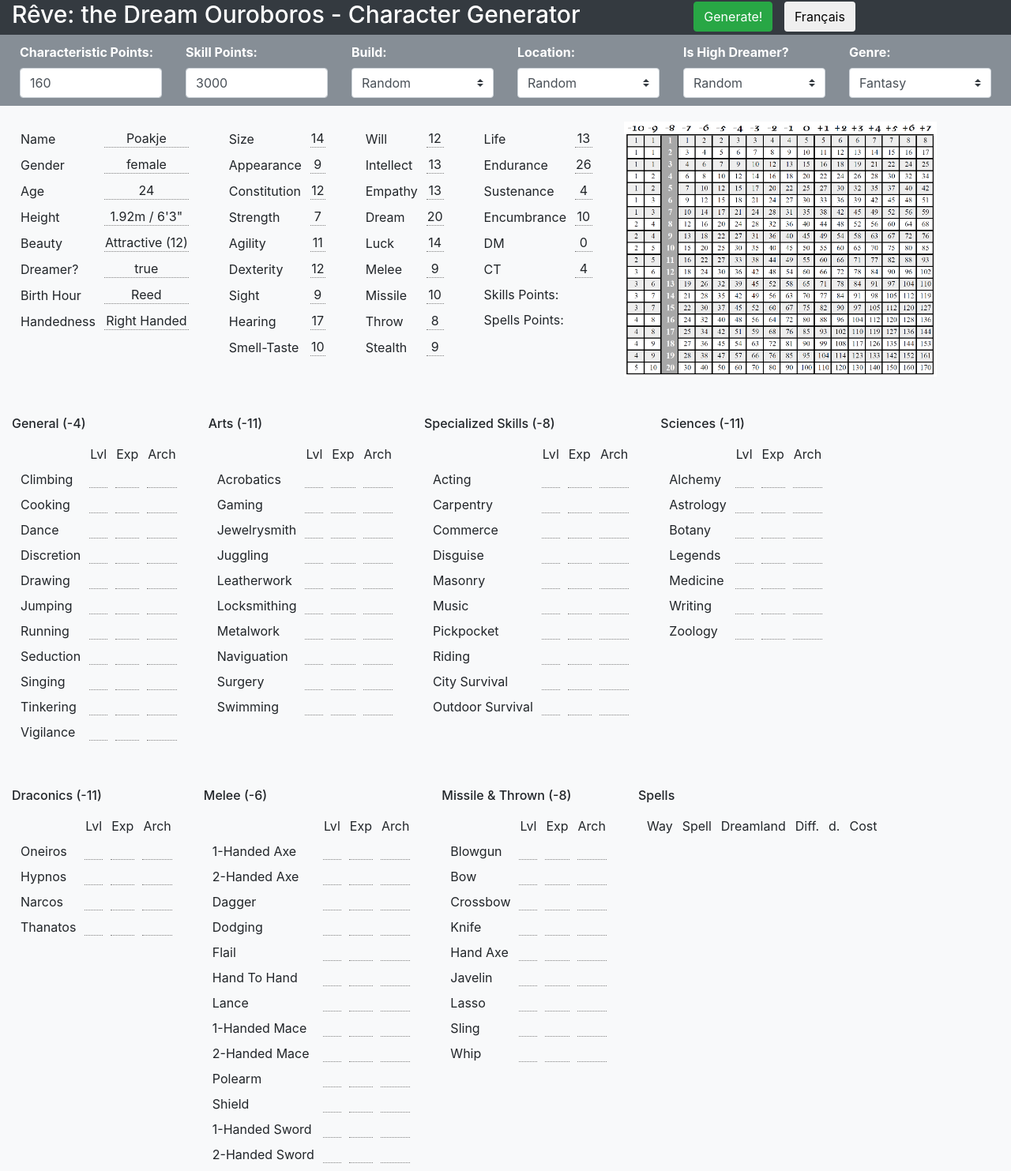
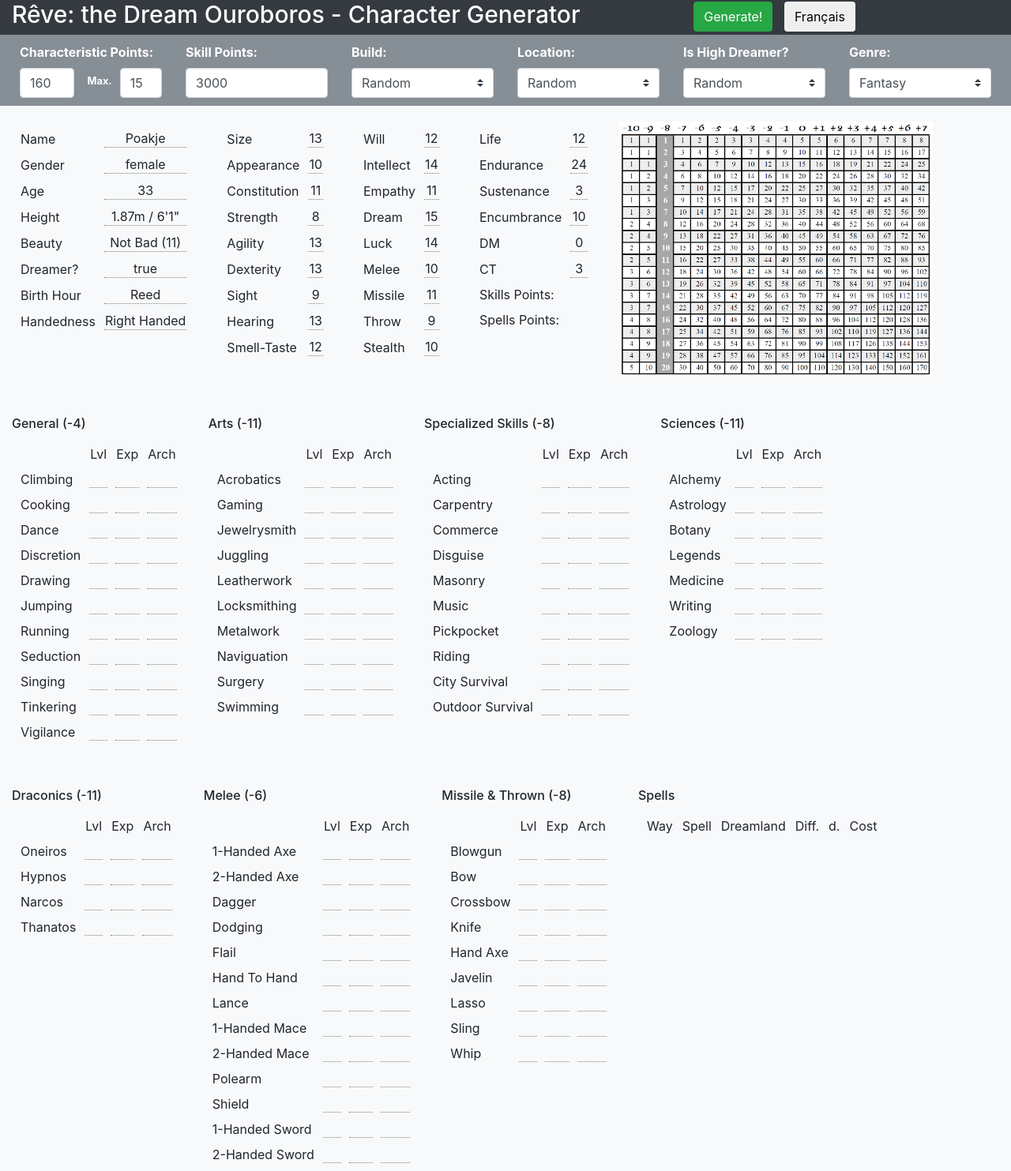
Before and after one commit to the-french-gm/Reve-the-Dream-Ouroboros, a Jekyll site: the page built from pages/index.html, in a window 1280 px wide. Shown: the whole page at 79% size. Built offline with Jekyll 4.4.1, drawn with Linux system fonts in a browser that asks for light colours; some of the changed lines change nothing that is shown.

Commit message:
fixed all the bugs and introduced more settings

```diff
--- a/assets/css/pages/chargen.css
+++ b/assets/css/pages/chargen.css
@@ -34,6 +34,16 @@
     margin-bottom: 0;
 }
 
+label.max {
+    width: 100%;
+    height: 35px;
+    padding: 0;
+    text-align: right;
+    vertical-align: middle;
+    margin:0;
+    padding-top: 7px;
+}
+
 .generator-settings {
     padding: 10px;
 }
--- a/assets/js/chargen/characteristics.js
+++ b/assets/js/chargen/characteristics.js
@@ -209,27 +209,33 @@
  *
  */
 function generateCharacteristics(settings) {
-    var total_points = settings['characteristic-points'];
-    var max_points = (15 + (total_points - 160));
-    var min_points = (6 + (total_points - 160));
+    var total_points = parseInt(settings['characteristic-points']);
+    var max_points = parseInt(settings['max-characteristic-points']);
+    var min_points = 6;
+
+    if(max_points < min_points) {
+        max_points = min_points;
+    }
 
     var characteristics = {
-        'size' : 0,
-        'appearance' : 0,
-        'constitution' : 0,
-        'strength' : 0,
-        'agility' : 0,
-        'dexterity' : 0,
-        'sight' : 0,
-        'hearing' : 0,
-        'smell-taste' : 0,
-        'will' : 0,
-        'intellect' : 0,
-        'empathy' : 0,
-        'dream' : 0,
-        'luck' : 0,
+        'size' : min_points,
+        'appearance' : min_points,
+        'constitution' : min_points,
+        'strength' : min_points,
+        'agility' : min_points,
+        'dexterity' : min_points,
+        'sight' : min_points,
+        'hearing' : min_points,
+        'smell-taste' : min_points,
+        'will' : min_points,
+        'intellect' : min_points,
+        'empathy' : min_points,
+        'dream' : min_points,
+        'luck' : min_points,
         'beauty' : 10
     }
+
+    total_points -= (min_points * 14);
 
     /*
      * High dreamers are maxed out on Dream.
@@ -258,7 +264,7 @@
 
             // strength cannot be higher than size + 4.
             // this also means that size must always be calculated before strength!!
-            if((characteristic == "strength") && value == (characteristics['size'] + 4)) {
+            if((characteristic == "strength") && value >= (characteristics['size'] + 4)) {
                 value = (characteristics['size'] + 4);
             }
 
@@ -269,8 +275,11 @@
     /*
      * We randomly add any remaining points to the primary characteristics
      */
-    while(total_points != 0) {
-        key = Object.keys(characteristics)[getRandomInt(0, Object.keys(characteristics).length - 1)];
+    var chars = Object.keys(characteristics);
+
+    while((total_points != 0)) {
+        key = chars[getRandomInt(0, chars.length - 1)];
+        current_value = characteristics[key];
 
         // we reduce the chances of spending points on beauty by half
         if((key == "beauty") && (Math.random() >= 0.50)) {
@@ -278,27 +287,27 @@
         }
 
         // strength cannot be higher than size + 4
-        if((key == "strength") && characteristics[key] == (characteristics['size'] + 4)) {
+        if(key == "strength") {
+            if(current_value == (characteristics['size'] + 4)) {
+                chars = removeItemFromArray(chars, "strength");
+                continue;
+            }
+        }
+
+        // size cannot be more than 15
+        var max_size;
+        if((key == "size") && current_value == 15) {
+            chars = removeItemFromArray(chars, "size");
             continue;
         }
 
-        // size cannot be more than 15
-        if((key == "size") && characteristics[key] == 15) {
+        if(current_value == max_points) {
+            chars = removeItemFromArray(chars, key);
             continue;
         }
 
-        var inc;
-        if(characteristics[key] < min_points){
-            inc = min_points;
-        }
-        else {
-            inc = 1;
-        }
-
-        if(inc <= max_points) {
-            characteristics[key] += inc;
-            total_points -= inc;
-        }
+        characteristics[key]++;
+        total_points--;
     }
 
     // melee is the average of strength and agility, rounded down
--- a/assets/js/chargen/chargen.js
+++ b/assets/js/chargen/chargen.js
@@ -5,6 +5,7 @@
     var settings = {};
 
     settings['characteristic-points'] = $('.setting-characteristic-points').val();
+    settings['max-characteristic-points'] = $('.setting-max-characteristic-points').val();
     settings['skill-points'] = $('.setting-skill-points').val();
     settings['build'] = $('.setting-build option:selected').val().toLowerCase();
     settings['location'] = $('.setting-location option:selected').val().toLowerCase();
--- a/pages/index.html
+++ b/pages/index.html
@@ -26,7 +26,17 @@
             <div class="row bg-secondary generator-settings">
                 <div class="col-xs-12 col-md-2">
                     <label>Characteristic Points:</label>
-                    <input type="text" class="form-control setting-characteristic-points" value="160" />
+                    <div class="form-row">
+                        <div class="col col-xs-12 col-md-5">
+                            <input type="text" class="form-control setting-characteristic-points" value="160" />
+                        </div>
+                        <div class="col col-xs-12 col-md-3">
+                            <label class="small max align-middle">Max.</label>
+                        </div>
+                        <div class="col col-xs-12 col-md-4">
+                            <input type="text" class="form-control setting-max-characteristic-points" value="15" />
+                        </div>
+                    </div>
                 </div>
 
                 <div class="col-xs-12 col-md-2">
```
